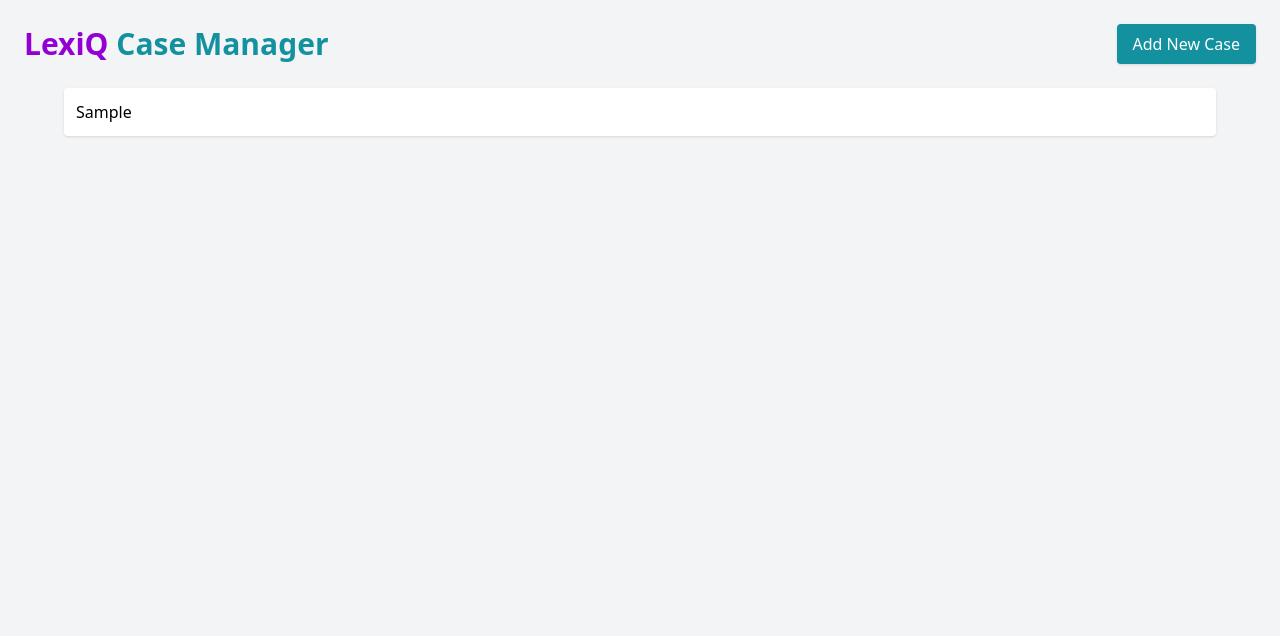
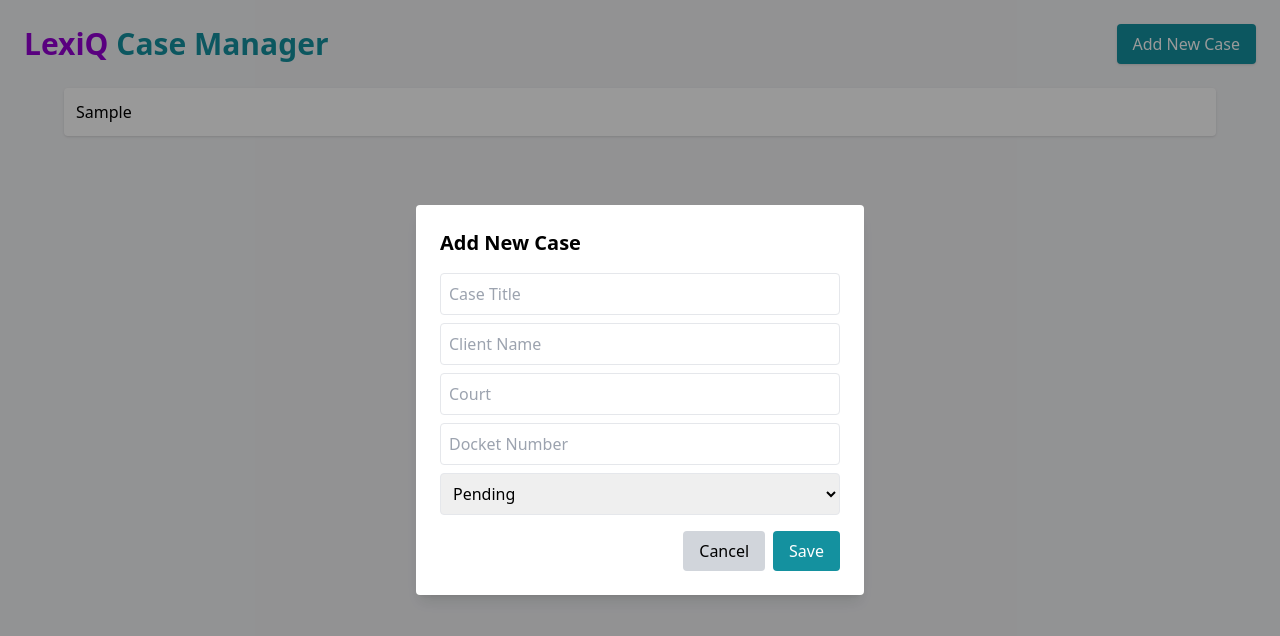
Before and after one commit to MJMorales1988/lexiq-case-manager, a React (Create React App) app: page / in a window 1280 px wide. Both pictures are taken after typing "Sample" into the empty fields and a click on the button "Add New Case". Shown: the top 636 px of the page. Built offline with nearby package versions, Linux system fonts and the light colour scheme.

Commit message:
Added Add New Case modal component

```diff
--- /dev/null
+++ b/src/AddCaseModal.js
@@ -0,0 +1,88 @@
+import { useState } from "react";
+
+export default function AddCaseModal({ isOpen, onClose, onSave }) {
+  const [newCase, setNewCase] = useState({
+    title: "",
+    client: "",
+    status: "Pending",
+    lastUpdated: new Date().toLocaleDateString("en-US", { month: "short", day: "numeric", year: "numeric" }),
+    court: "",
+    docketNumber: ""
+  });
+
+  const handleChange = (e) => {
+    setNewCase({ ...newCase, [e.target.name]: e.target.value });
+  };
+
+  const handleSubmit = () => {
+    onSave(newCase);
+    onClose();
+    setNewCase({
+      title: "",
+      client: "",
+      status: "Pending",
+      lastUpdated: new Date().toLocaleDateString("en-US", { month: "short", day: "numeric", year: "numeric" }),
+      court: "",
+      docketNumber: ""
+    });
+  };
+
+  if (!isOpen) return null;
+
+  return (
+    <div className="fixed inset-0 bg-black bg-opacity-40 flex items-center justify-center z-50">
+      <div className="bg-white p-6 rounded shadow-lg w-full max-w-md">
+        <h2 className="text-xl font-bold mb-4">Add New Case</h2>
+
+        <input
+          name="title"
+          value={newCase.title}
+          onChange={handleChange}
+          placeholder="Case Title"
+          className="w-full p-2 border mb-2 rounded"
+        />
+
+        <input
+          name="client"
+          value={newCase.client}
+          onChange={handleChange}
+          placeholder="Client Name"
+          className="w-full p-2 border mb-2 rounded"
+        />
+
+        <input
+          name="court"
+          value={newCase.court}
+          onChange={handleChange}
+          placeholder="Court"
+          className="w-full p-2 border mb-2 rounded"
+        />
+
+        <input
+          name="docketNumber"
+          value={newCase.docketNumber}
+          onChange={handleChange}
+          placeholder="Docket Number"
+          className="w-full p-2 border mb-2 rounded"
+        />
+
+        <select
+          name="status"
+          value={newCase.status}
+          onChange={handleChange}
+          className="w-full p-2 border mb-4 rounded"
+        >
+          <option value="Pending">Pending</option>
+          <option value="Active">Active</option>
+          <option value="Appealed">Appealed</option>
+          <option value="Closed">Closed</option>
+        </select>
+
+        <div className="flex justify-end gap-2">
+          <button onClick={onClose} className="px-4 py-2 bg-gray-300 rounded">Cancel</button>
+          <button onClick={handleSubmit} className="px-4 py-2 bg-[#14919F] text-white rounded">Save</button>
+        </div>
+      </div>
+    </div>
+  );
+}
--- a/src/App.js
+++ b/src/App.js
@@ -1,13 +1,11 @@
-
 import { useState } from "react";
+import AddCaseModal from "./AddCaseModal";
 
 export default function CaseManager() {
   const [selectedCase, setSelectedCase] = useState(null);
   const [searchQuery, setSearchQuery] = useState("");
-
-  const currentUser = "Atty. Mark Joseph Morales";
-
-  const caseList = [
+  const [showModal, setShowModal] = useState(false);
+  const [caseList, setCaseList] = useState([
     {
       id: 1,
       title: "People v. Juan Dela Cruz",
@@ -19,7 +17,11 @@
       hearings: [],
       notes: []
     }
-  ];
+  ]);
+
+  const addNewCase = (caseData) => {
+    setCaseList((prev) => [...prev, { id: prev.length + 1, ...caseData }]);
+  };
 
   const filteredCases = caseList.filter(c =>
     [c.title, c.client, c.status, c.court, c.docketNumber]
@@ -34,7 +36,12 @@
         <h1 className="text-3xl font-bold">
           <span className="text-[#9400D3]">LexiQ</span> <span className="text-[#14919F]">Case Manager</span>
         </h1>
-        <button className="bg-[#14919F] text-white px-4 py-2 rounded shadow">Add New Case</button>
+        <button
+          className="bg-[#14919F] text-white px-4 py-2 rounded shadow"
+          onClick={() => setShowModal(true)}
+        >
+          Add New Case
+        </button>
       </header>
 
       <main className="max-w-6xl mx-auto">
@@ -83,6 +90,12 @@
           </div>
         )}
       </main>
+
+      <AddCaseModal
+        isOpen={showModal}
+        onClose={() => setShowModal(false)}
+        onSave={addNewCase}
+      />
     </div>
   );
 }
```
Also changed, not shown: 1 other file (tests, documents, lock files or other folders).
